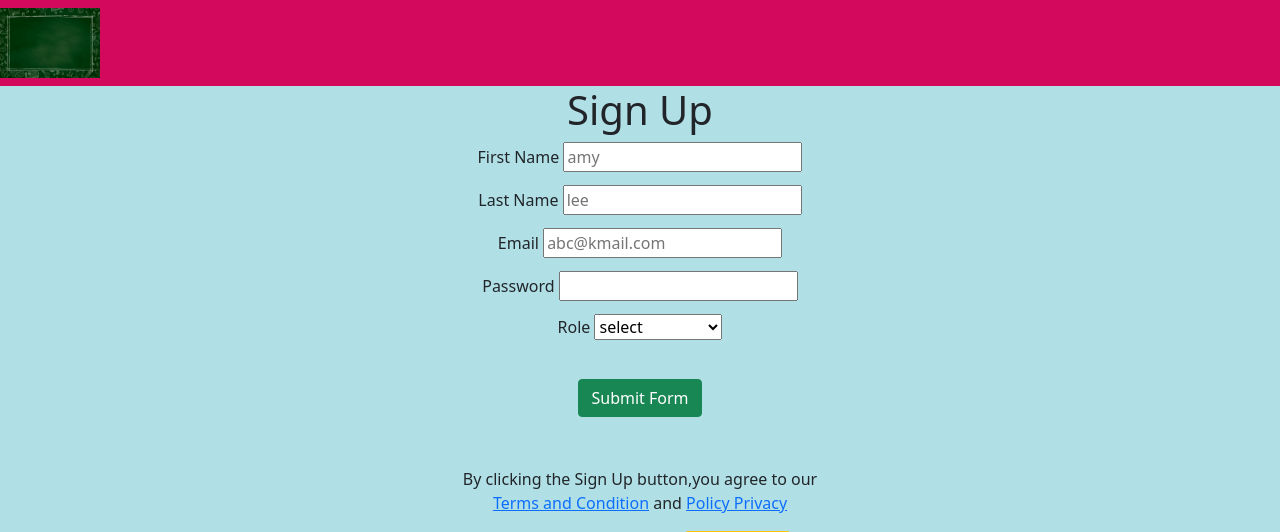
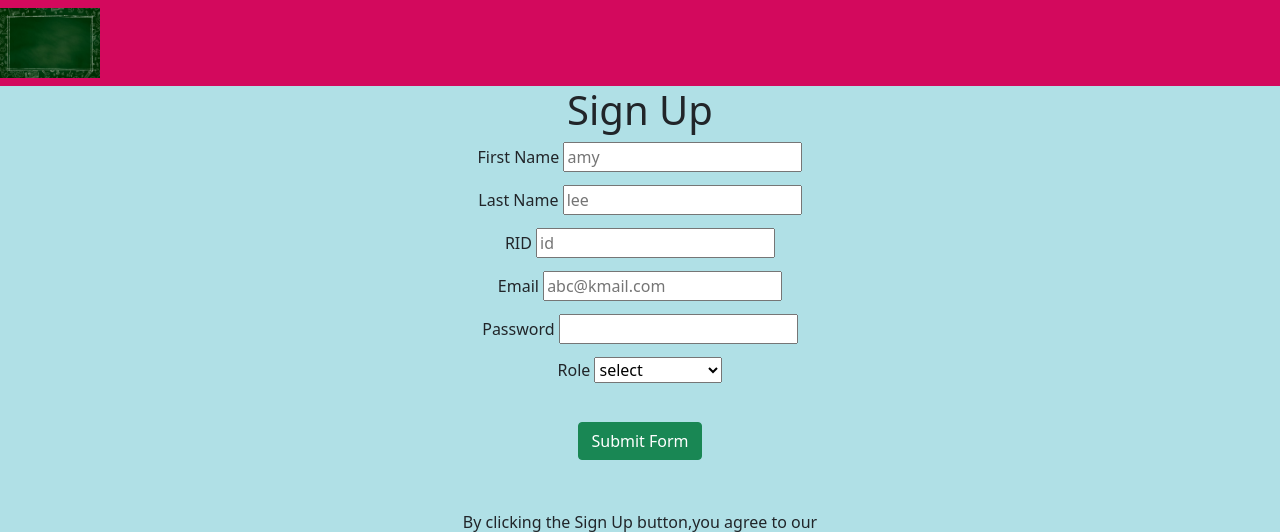
Before and after one commit to michitatara/chalkboard.github.io, a Node server app: page / in a window 1280 px wide. Shown: the top 532 px of the page. Run offline with Node 20, Linux system fonts and the light colour scheme; some libraries are stand-ins or nearby versions.

Commit message:
Update signup.ejs

```diff
--- a/views/signup.ejs
+++ b/views/signup.ejs
@@ -28,6 +28,8 @@
       <input type="text" id="firstname" placeholder="amy" /><br>
       <label class="mb-3">Last Name</label>
       <input type="text" id="lastname" placeholder="lee" /><br>
+      <label class="mb-3">RID</label>
+      <input type="text" id="rid" placeholder="id" /><br>
       <label class="mb-3">Email</label>
       <input type="email" id="email" placeholder="abc@kmail.com" /><br>
       <label class="mb-3">Password</label>
@@ -75,17 +77,16 @@
 
 const form =document.getElementById('reg-form')
 form.addEventListener('submit', registerUser)
-
-
 async function registerUser(event){
   event.preventDefault()
   const firstname= document.getElementById('firstname').value
   const lastname= document.getElementById('lastname').value
+  const rid = document.getElementById('rid').value
   const email= document.getElementById('email').value
   const password= document.getElementById('password').value
   const role= document.getElementById('role').value
-  const data={firstname,lastname,email,password,role};
-if(role==='none' || !firstname || !lastname || !email || !password){
+  const data={firstname,lastname,rid,email,password,role};
+if(role==='none' || !firstname || !lastname || !rid || !email || !password){
   console.log(role);
   alert('fill the form properly')
 }
@@ -100,7 +101,6 @@ else{
   }).then((res) => res.json()).then((result)=>{
     console.log(result);
     if (result.status === 'ok') {
-      // everythign went fine
       alert('Success');
       window.location.href='/login';
     } else {
```
